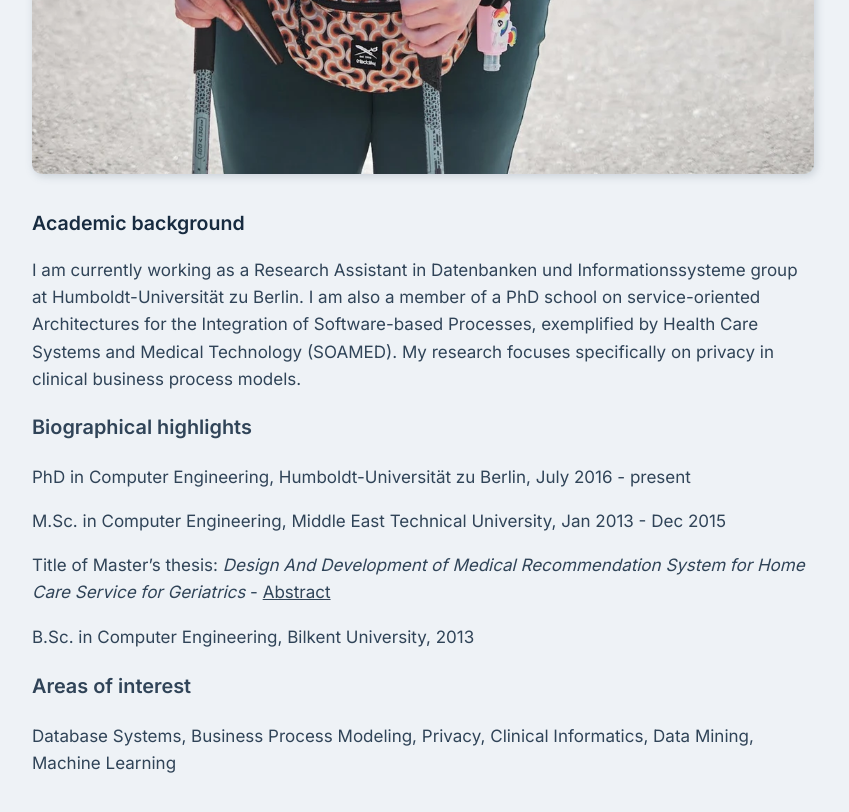
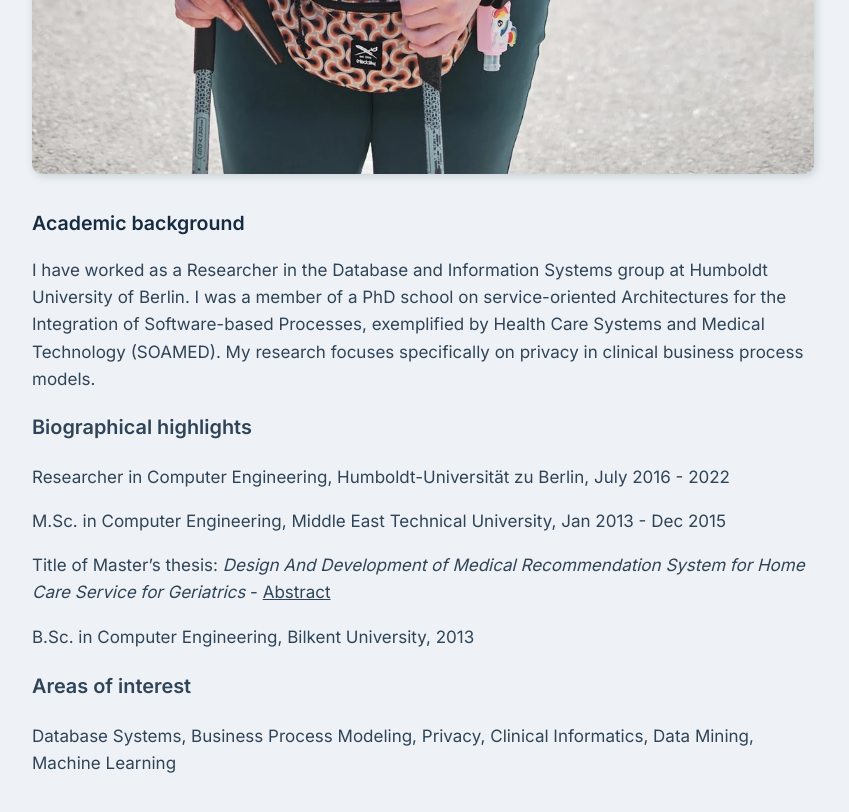
Before and after one commit to irembesik/irembesik.github.io, a Jekyll site: the page built from about.md, in a window 1280 px wide and 900 px high, scrolled down 1460 px. Shown: the top 812 px of the window, without its empty margins (217-1066 px from the left). Built offline with Jekyll 4.4.1, drawn with Linux system fonts in a browser that asks for light colours.

Commit message:
Update about.md

```diff
--- a/about.md
+++ b/about.md
@@ -12,11 +12,11 @@ I’m a freelance tour guide, moderator, and Turkish teacher. Get in touch to di
 
 ## Academic background
 
-I am currently working as a Research Assistant in Datenbanken und Informationssysteme group at Humboldt-Universität zu Berlin. I am also a member of a PhD school on service-oriented Architectures for the Integration of Software-based Processes, exemplified by Health Care Systems and Medical Technology (SOAMED). My research focuses specifically on privacy in clinical business process models.
+I have worked as a Researcher in the Database and Information Systems group at Humboldt University of Berlin. I was a member of a PhD school on service-oriented Architectures for the Integration of Software-based Processes, exemplified by Health Care Systems and Medical Technology (SOAMED). My research focuses specifically on privacy in clinical business process models.
 
 ### Biographical highlights
 
-PhD in Computer Engineering, Humboldt-Universität zu Berlin, July 2016 - present
+Researcher in Computer Engineering, Humboldt-Universität zu Berlin, July 2016 - 2022
 
 M.Sc. in Computer Engineering, Middle East Technical University, Jan 2013 - Dec 2015
 
```
